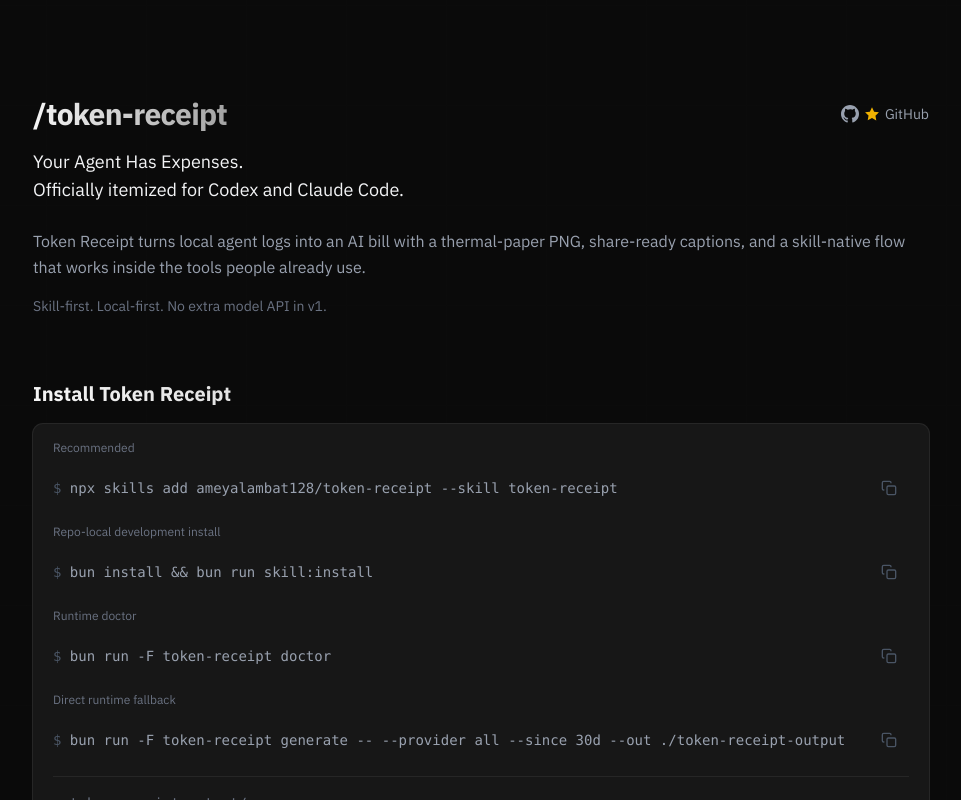
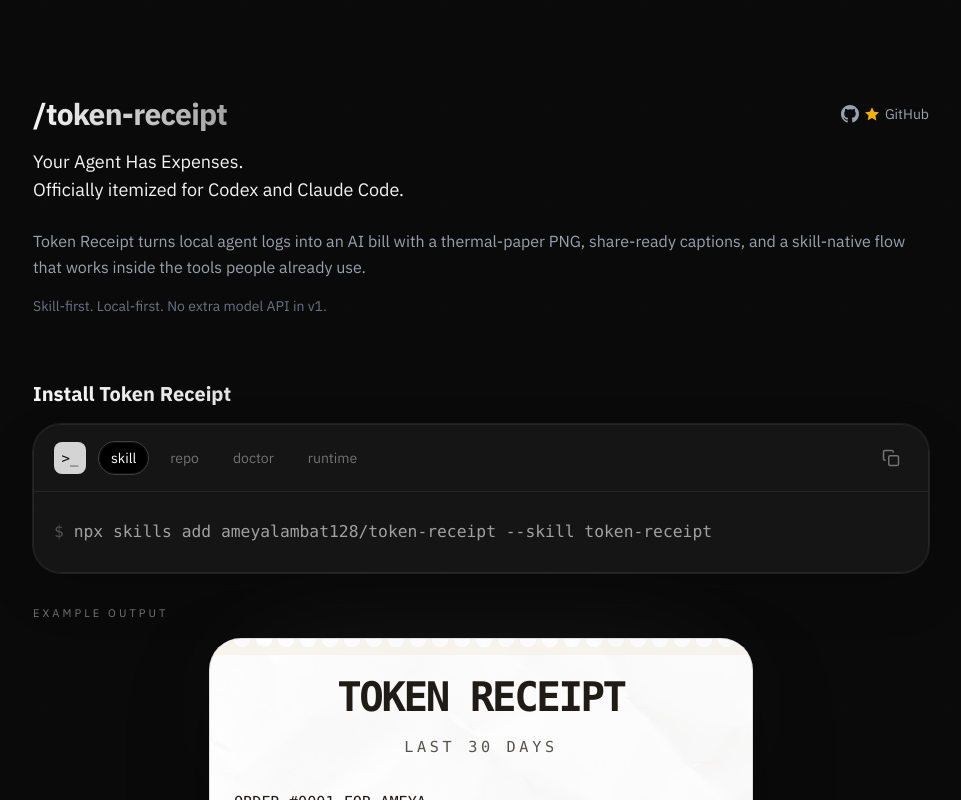
Before and after one commit to ameyalambat128/token-receipt, a Next.js app in the folder apps/web/: page / in a window 1280 px wide. Shown: the top 800 px of the page, without its empty margins (159-1120 px from the left). Built offline with nearby package versions, Linux system fonts and the light colour scheme.

Commit message:
feat(web): streamline install commands

```diff
--- a/apps/web/app/page.tsx
+++ b/apps/web/app/page.tsx
@@ -3,6 +3,7 @@
 import Link from "next/link";
 import { GitHubStars } from "@/components/github-stars";
 import { CopyButton } from "@/components/copy-button";
+import { InstallCommandPanel } from "@/components/install-command-panel";
 import { GitHubIcon, XIcon } from "@/components/icons";
 import { ProofStrip } from "@/components/proof-strip";
 import {
@@ -100,6 +101,12 @@
   const doctorCommand = "bun run -F token-receipt doctor";
   const runtimeCommand =
     "bun run -F token-receipt generate -- --provider all --since 30d --out ./token-receipt-output";
+  const installItems = [
+    { label: "skill", command: installCommand },
+    { label: "repo", command: repoInstallCommand },
+    { label: "doctor", command: doctorCommand },
+    { label: "runtime", command: runtimeCommand },
+  ];
 
   return (
     <div className="relative min-h-screen overflow-x-hidden">
@@ -136,50 +143,7 @@
           <h2 className="gradient-text mb-4 mt-16 text-xl font-bold">
             Install Token Receipt
           </h2>
-          <div className="rounded-lg bg-neutral-900 px-5 py-4 font-mono text-sm ring-1 ring-neutral-800">
-            <p className="mb-3 font-sans text-xs text-gray-500">Recommended</p>
-            <div className="flex items-center justify-between gap-4">
-              <div className="overflow-x-auto text-gray-400">
-                <span className="select-none text-gray-600">$ </span>
-                {installCommand}
-              </div>
-              <CopyButton text={installCommand} />
-            </div>
-            <p className="mb-3 mt-4 font-sans text-xs text-gray-500">
-              Repo-local development install
-            </p>
-            <div className="flex items-center justify-between gap-4">
-              <div className="overflow-x-auto text-gray-400">
-                <span className="select-none text-gray-600">$ </span>
-                {repoInstallCommand}
-              </div>
-              <CopyButton text={repoInstallCommand} />
-            </div>
-            <p className="mb-3 mt-4 font-sans text-xs text-gray-500">
-              Runtime doctor
-            </p>
-            <div className="flex items-center justify-between gap-4">
-              <div className="overflow-x-auto text-gray-400">
-                <span className="select-none text-gray-600">$ </span>
-                {doctorCommand}
-              </div>
-              <CopyButton text={doctorCommand} />
-            </div>
-            <p className="mb-3 mt-4 font-sans text-xs text-gray-500">
-              Direct runtime fallback
-            </p>
-            <div className="flex items-center justify-between gap-4">
-              <div className="overflow-x-auto text-gray-400">
-                <span className="select-none text-gray-600">$ </span>
-                {runtimeCommand}
-              </div>
-              <CopyButton text={runtimeCommand} />
-            </div>
-            <div className="mt-4 border-t border-neutral-800 pt-4 text-gray-500">
-              <span className="select-none text-gray-600">&gt; </span>
-              token-receipt-output/
-            </div>
-          </div>
+          <InstallCommandPanel items={installItems} />
           <ProofStrip />
         </header>
 
--- /dev/null
+++ b/apps/web/components/install-command-panel.tsx
@@ -0,0 +1,88 @@
+"use client";
+
+import { useState } from "react";
+import { CheckIcon, CopyIcon } from "@/components/icons";
+import { cn } from "@/lib/utils";
+
+type CommandItem = {
+  label: string;
+  command: string;
+};
+
+type InstallCommandPanelProps = {
+  items: CommandItem[];
+};
+
+export function InstallCommandPanel({ items }: InstallCommandPanelProps) {
+  const [activeLabel, setActiveLabel] = useState(items[0]?.label ?? "");
+  const [copied, setCopied] = useState(false);
+
+  const activeItem =
+    items.find((item) => item.label === activeLabel) ?? items[0] ?? null;
+
+  const handleCopy = async () => {
+    if (!activeItem) return;
+
+    try {
+      await navigator.clipboard.writeText(activeItem.command);
+      setCopied(true);
+      setTimeout(() => setCopied(false), 2000);
+    } catch {
+      const textArea = document.createElement("textarea");
+      textArea.value = activeItem.command;
+      document.body.appendChild(textArea);
+      textArea.select();
+      document.execCommand("copy");
+      document.body.removeChild(textArea);
+      setCopied(true);
+      setTimeout(() => setCopied(false), 2000);
+    }
+  };
+
+  if (!activeItem) return null;
+
+  return (
+    <div className="overflow-hidden rounded-[1.75rem] border border-neutral-800 bg-neutral-900/90 shadow-[0_20px_50px_rgba(0,0,0,0.16)] ring-1 ring-neutral-800/80">
+      <div className="flex items-center gap-3 border-b border-neutral-800 px-4 py-4 sm:px-5">
+        <div className="flex h-8 w-8 shrink-0 items-center justify-center rounded-md bg-neutral-300 font-mono text-sm text-neutral-950">
+          &gt;_
+        </div>
+
+        <div className="flex flex-1 flex-wrap gap-2">
+          {items.map((item) => (
+            <button
+              key={item.label}
+              type="button"
+              onClick={() => setActiveLabel(item.label)}
+              className={cn(
+                "rounded-full border px-3 py-1.5 font-sans text-sm transition-colors focus-visible:outline-none focus-visible:ring-2 focus-visible:ring-neutral-500",
+                item.label === activeLabel
+                  ? "border-neutral-700 bg-black text-white shadow-[inset_0_0_0_1px_rgba(255,255,255,0.06)]"
+                  : "border-transparent bg-transparent text-neutral-500 hover:text-neutral-200",
+              )}
+              aria-pressed={item.label === activeLabel}
+            >
+              {item.label}
+            </button>
+          ))}
+        </div>
+
+        <button
+          type="button"
+          onClick={handleCopy}
+          className="rounded-md p-2 text-neutral-500 transition-colors hover:bg-neutral-800 hover:text-neutral-200 focus-visible:outline-none focus-visible:ring-2 focus-visible:ring-neutral-500"
+          aria-label="Copy command"
+        >
+          {copied ? <CheckIcon size={18} /> : <CopyIcon size={18} />}
+        </button>
+      </div>
+
+      <div className="px-4 py-6 sm:px-5">
+        <div className="overflow-x-auto font-mono text-[1.02rem] leading-8 text-neutral-400">
+          <span className="select-none text-neutral-600">$ </span>
+          {activeItem.command}
+        </div>
+      </div>
+    </div>
+  );
+}
```
